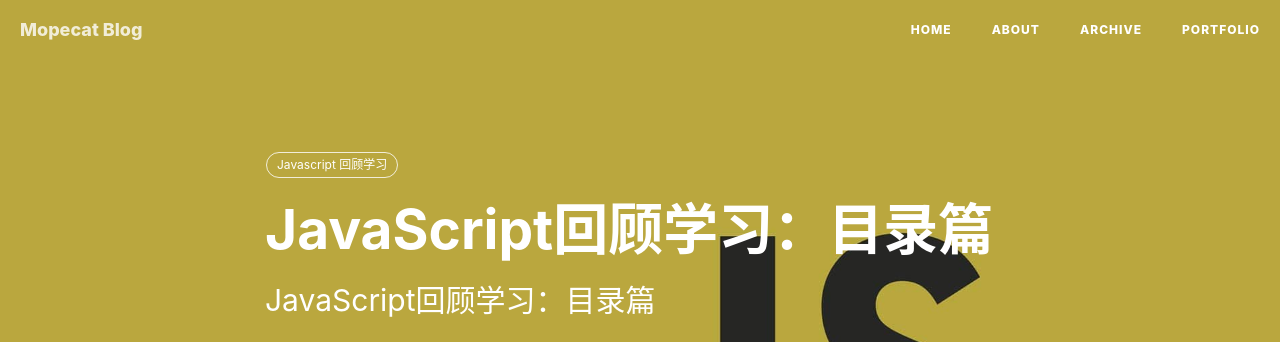
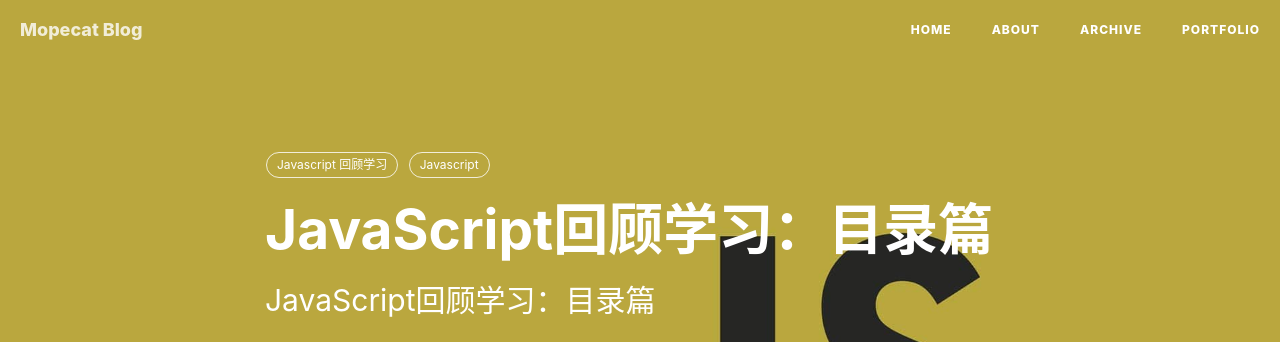
Before and after one commit to Mopecat/mopecat.github.io, a Jekyll site: the page built from _posts/2018-06-03-js-catalog.markdown, in a window 1280 px wide and 900 px high. Shown: the top 342 px of the window. Built offline with Jekyll 4.4.1, drawn with Linux system fonts in a browser that asks for light colours; nearby versions of some CDN libraries; comment, search, counter and statistics services are not loaded.

Commit message:
添加标签

```diff
--- a/_posts/2018-06-03-js-catalog.markdown
+++ b/_posts/2018-06-03-js-catalog.markdown
@@ -8,6 +8,7 @@ header-img: "img/post-bg-js-version.jpg"
 catalog: true
 tags:
     - Javascript 回顾学习
+    - Javascript
 ---
 
 ### 前言
--- a/_posts/2018-06-14-js-var.markdown
+++ b/_posts/2018-06-14-js-var.markdown
@@ -8,6 +8,7 @@ header-img: "img/post-bg-js-version.jpg"
 catalog: true
 tags:
     - Javascript 回顾学习
+    - Javascript
 ---
 
 第一篇回顾学习，变量
```
